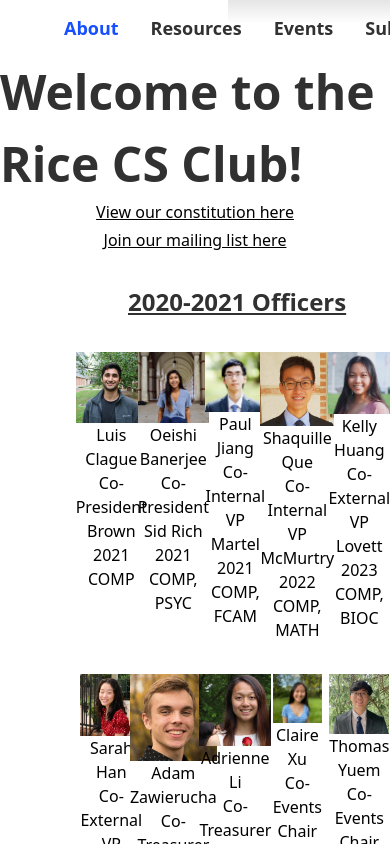
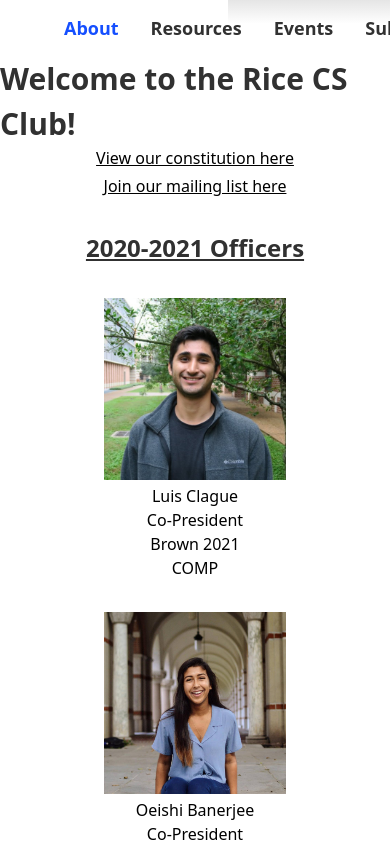
Before and after one commit to riceucsclub/website, a React (Create React App) app: page /about in a window 390 px wide. Shown: the top 844 px of the page. Built offline with nearby package versions, Linux system fonts and the light colour scheme.

Commit message:
about page different screen size support

```diff
--- a/src/Pages/About/AboutPage.js
+++ b/src/Pages/About/AboutPage.js
@@ -20,15 +20,15 @@ function AboutPage() {
     <div className="relative">
       <Header/>
       {/* <img class = "absolute mt-36 bg-no-repeat bg-left z-10" src={triangles} width="250px" height="250px"/> */}
-      <div className="relative z-10 flex text-gray-500b text-5xl font-semibold justify-center">{head}</div>
+      <div className="relative z-10 flex text-gray-500b text-3xl lg:text-5xl font-semibold justify-center">{head}</div>
       <a className="flex underline justify-center" href= 'https://docs.google.com/document/d/1EEig4JVePLBKu0MTp7aa5qNrWEQGOorgcm3M4XtXUew/edit' target="_blank">
         View our constitution here
       </a>
       <a className="flex underline justify-center pt-1" href= 'http://eepurl.com/gBMAdr' target="_blank">
         Join our mailing list here
       </a>
-      <h1 className="flex text-gray-500b underline text-2xl mt-8 font-semibold justify-start ml-32">2020-2021 Officers</h1>
-      <div class = "relative mb-8 z-10">
+      <h1 className="flex text-gray-500b justify-center underline text-2xl mt-8 font-semibold justify-start">2020-2021 Officers</h1>
+      <div class = "relative mb-8 z-10 justify-center">
         <OfficerGallery/>
       </div>
       <Footer/>
--- a/src/Pages/About/About_Components/Officer.js
+++ b/src/Pages/About/About_Components/Officer.js
@@ -11,10 +11,10 @@ function Officer (props) {
     let hometown = props.hometown;
 
     let content =
-    <div className="flex w-2/3 flex-wrap center justify-center">
+    <div className="flex flex-wrap center justify-center">
         <div className="px-2 justify-center align-middle">
             <img src={image} className="flex items-center justify-center max-w-full h-auto border-none" />
-            <h1 className="text-center">{name}</h1>
+            <h1 className="pt-1 text-center">{name}</h1>
             <h1 className="text-center">{title}</h1>
             <h1 className="text-center">{college}</h1>
             <h1 className="text-center">{hometown}</h1>
--- a/src/Pages/About/About_Components/OfficerGallery.js
+++ b/src/Pages/About/About_Components/OfficerGallery.js
@@ -20,7 +20,11 @@ function OfficerGallery () {
 
 
     return (
-        <div className="ml-24 mt-8 grid row-gap-8 col-gap-4 grid-cols-5 ">
+        //number of columns must be manually adjusted for each size,
+        //rough when the gallery dimensions change
+        //,
+        <div className="px-24 mt-8 grid row-gap-8 col-gap-24 grid-cols-1
+        sm:grid-cols-2 lg:grid-cols-3 xl:grid-cols-5">
             {officers}
         </div>
     )
```
